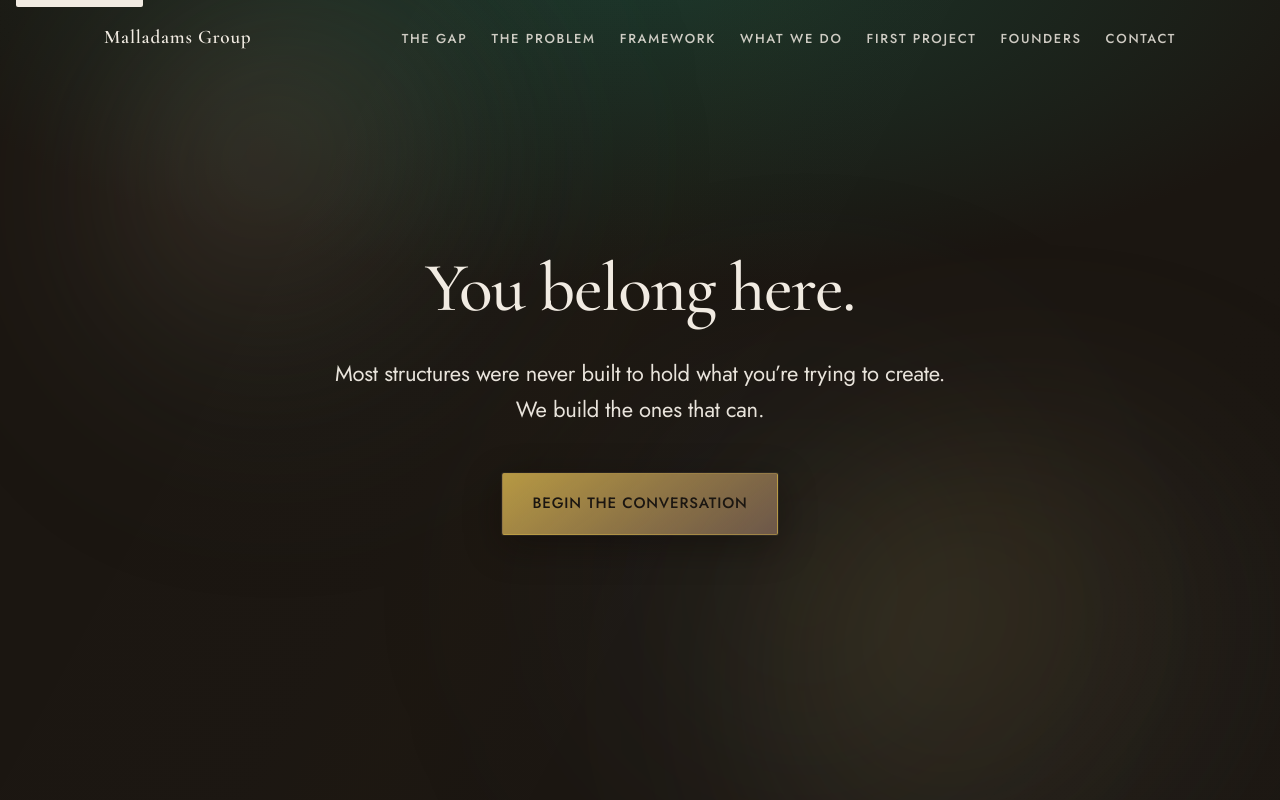
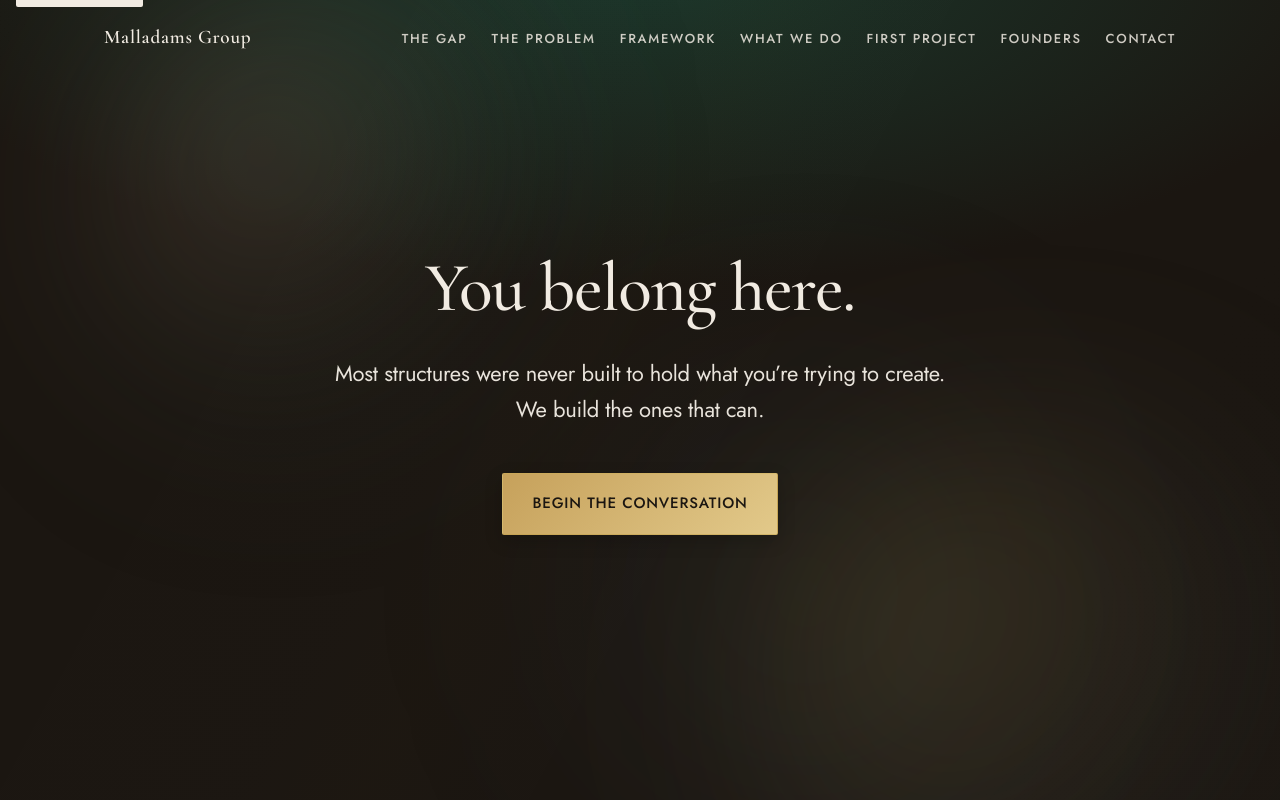
Before and after one commit to patrickmallan/malladamsgroup, a React (Vite) app in the folder web/: page / in a window 1280 px wide. Shown: the top 800 px of the page. Built offline with nearby package versions, Linux system fonts and the light colour scheme; no server answers; a web font is replaced by a local one.

Commit message:
Refine primary CTA: clean gold gradient, subtle shadow, hover lift

```diff
--- a/web/src/index.css
+++ b/web/src/index.css
@@ -67,12 +67,12 @@ html {
   }
 
   .reveal,
-  .hero__shimmer,
-  .btn--primary::after {
+  .hero__shimmer {
     animation: none !important;
     transition: none !important;
   }
 
+  .btn--primary:hover:not(:disabled),
   .btn--primary:active,
   .btn--ghost:active {
     transform: none;
@@ -299,58 +299,27 @@ img {
 
 .btn--primary {
   position: relative;
-  background: linear-gradient(
-    145deg,
-    rgba(196, 164, 72, 0.92) 0%,
-    rgba(176, 138, 118, 0.52) 100%
-  );
+  background: linear-gradient(135deg, #c6a15b, #e2c98a);
   color: var(--color-obsidian);
-  border-color: rgba(196, 164, 72, 0.45);
-  overflow: hidden;
-  box-shadow:
-    0 0 0 1px rgba(241, 235, 226, 0.06),
-    0 10px 36px rgba(12, 8, 6, 0.38);
-}
-
-.btn--primary::after {
-  content: '';
-  position: absolute;
-  inset: -40%;
-  background: linear-gradient(
-    105deg,
-    transparent 42%,
-    rgba(255, 255, 255, 0.22) 50%,
-    transparent 58%
-  );
-  transform: translateX(-100%);
-  transition: transform 1.1s var(--ease-gentle);
+  border-color: rgba(196, 164, 72, 0.42);
+  box-shadow: 0 6px 18px rgba(0, 0, 0, 0.18);
 }
 
 .btn--primary:hover:not(:disabled) {
-  box-shadow:
-    0 0 20px rgba(196, 164, 72, 0.22),
-    0 14px 42px rgba(12, 8, 6, 0.42);
-}
-
-.btn--primary:hover:not(:disabled)::after {
-  transform: translateX(100%);
+  background: linear-gradient(135deg, #cfc06a, #e8d49a);
+  box-shadow: 0 7px 20px rgba(0, 0, 0, 0.16);
+  transform: translateY(-1px);
 }
 
 .btn--primary:active:not(:disabled) {
-  transform: translateY(0.5px);
-  box-shadow:
-    0 0 14px rgba(196, 164, 72, 0.18),
-    0 8px 28px rgba(12, 8, 6, 0.36);
+  transform: translateY(0);
+  box-shadow: 0 4px 14px rgba(0, 0, 0, 0.16);
 }
 
 .btn--primary:disabled {
   cursor: not-allowed;
   opacity: 0.5;
-  box-shadow: 0 8px 24px rgba(0, 0, 0, 0.22);
-}
-
-.btn--primary:disabled::after {
-  display: none;
+  box-shadow: 0 4px 12px rgba(0, 0, 0, 0.12);
 }
 
 .btn--ghost {
```
